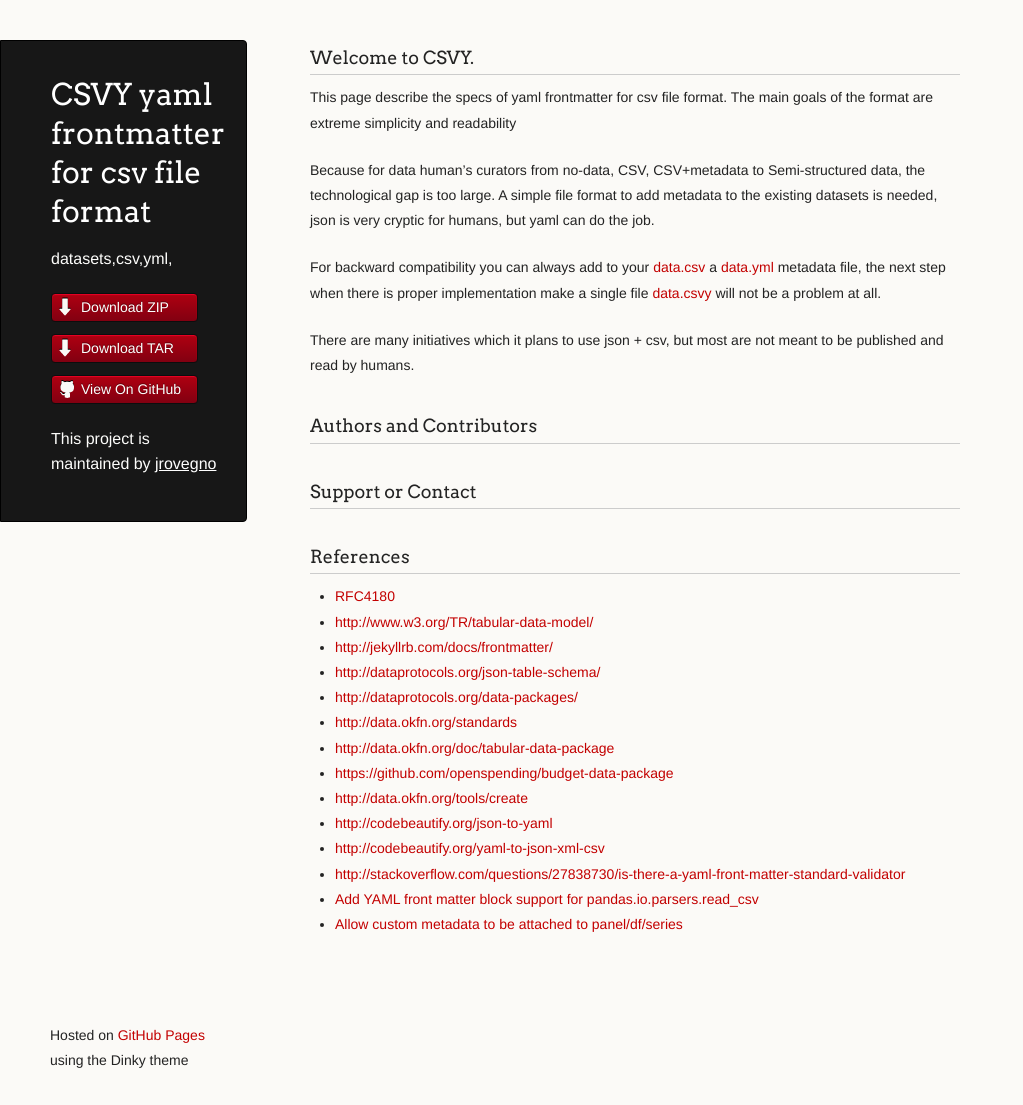
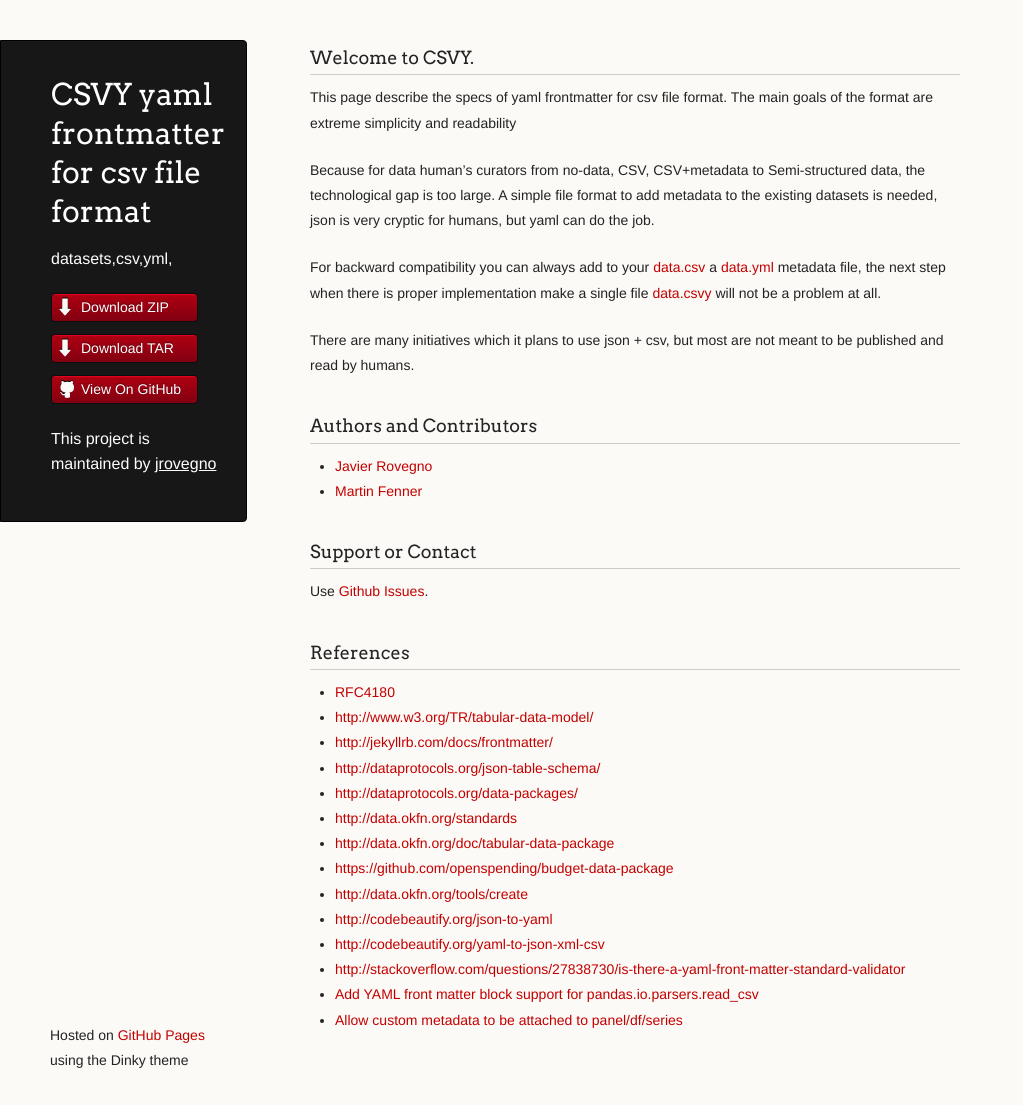
Before and after one commit to csvy/csvy.github.io, a Jekyll site: the page built from index.md, in a window 1280 px wide and 1105 px high. Shown: the whole window, without its empty margins (0-1023 px from the left). Built offline with Jekyll 4.4.1, drawn with Linux system fonts in a browser that asks for light colours.

Commit message:
added authors and contact information

```diff
--- a/index.md
+++ b/index.md
@@ -15,8 +15,12 @@ There are many initiatives which it plans to use json + csv, but most are not me
 
 ### Authors and Contributors
 
+- [Javier Rovegno](https://github.com/jrovegno)
+- [Martin Fenner](https://github.com/mfenner)
 
 ### Support or Contact
+
+Use [Github Issues](https://github.com/csvy/csvy.github.io/issues).
 
 ### References
 
```
